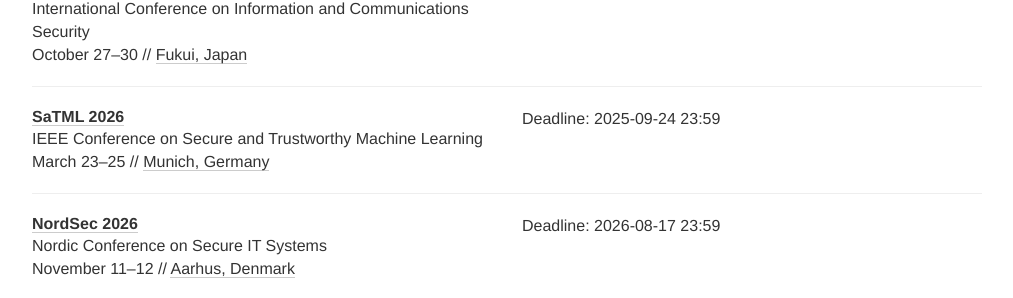
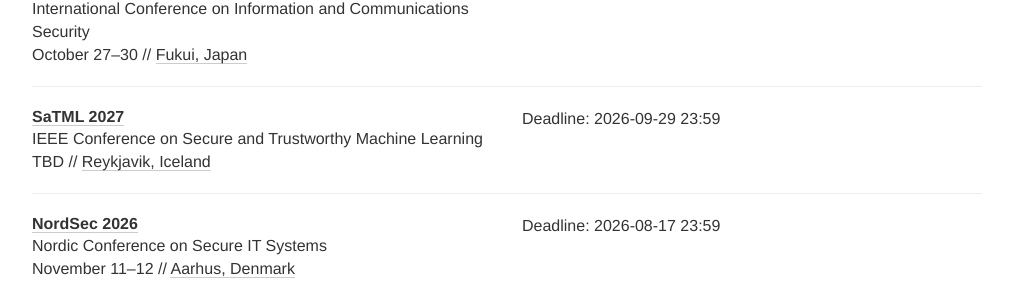
Before and after one commit to sec-deadlines/sec-deadlines.github.io, a Jekyll site: the page built from index.html, in a window 1280 px wide and 900 px high, scrolled down 14706 px. Shown: the part 152-450 px from the top of the window, without its empty margins (133-1146 px from the left). Built offline with Jekyll 4.4.1, drawn with Linux system fonts in a browser that asks for light colours; nearby versions of some CDN libraries; comment, search, counter and statistics services are not loaded.

Commit message:
Modify SaTML conference details for 2027
Updated the year, date, deadline, and place for the SaTML 2027 conference.

```diff
--- a/_data/conferences.yml
+++ b/_data/conferences.yml
@@ -845,12 +845,12 @@
   tags: [SEC, PRIV, CONF, CORE-C]
 
 - name: SaTML
-  year: 2026
-  date: March 23-25
+  year: 2027
+  date: TBD
   description: IEEE Conference on Secure and Trustworthy Machine Learning
   link: https://satml.org/
-  deadline: ["2025-09-24 23:59"]
-  place: Munich, Germany
+  deadline: ["2026-09-29 23:59"]
+  place: Reykjavik, Iceland
   tags: [SEC, PRIV, CONF, OTHERS]
 
 - name: NordSec
```
